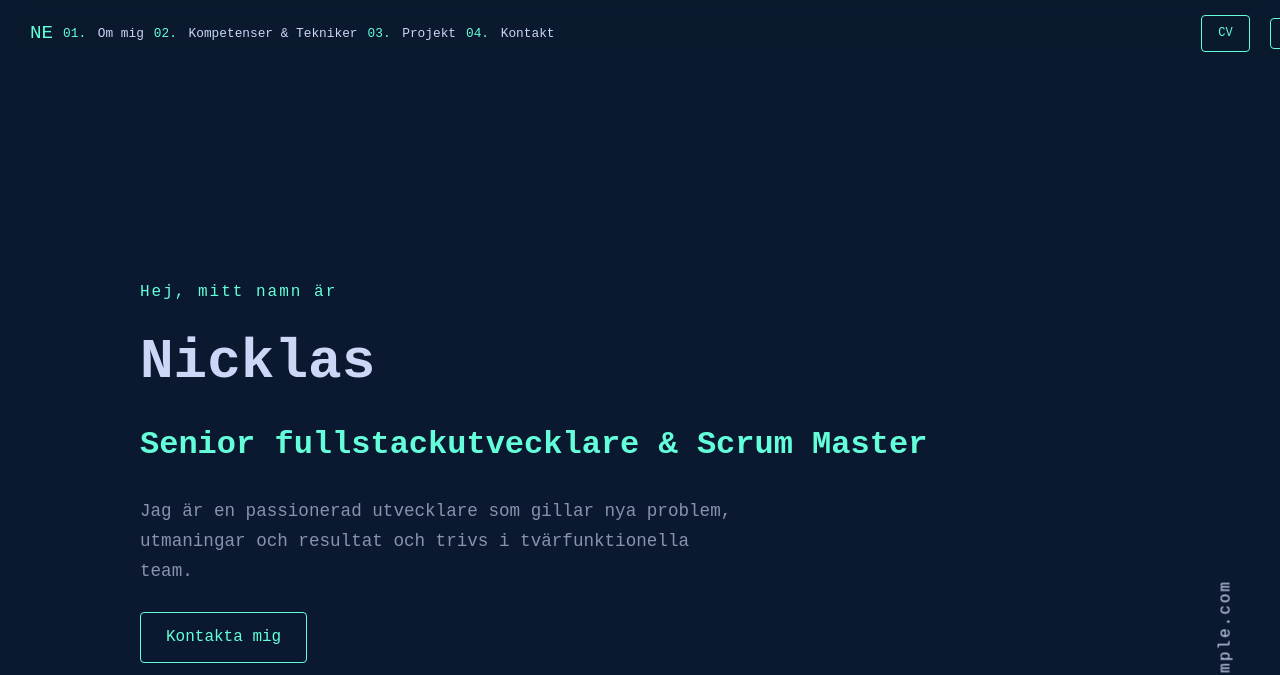
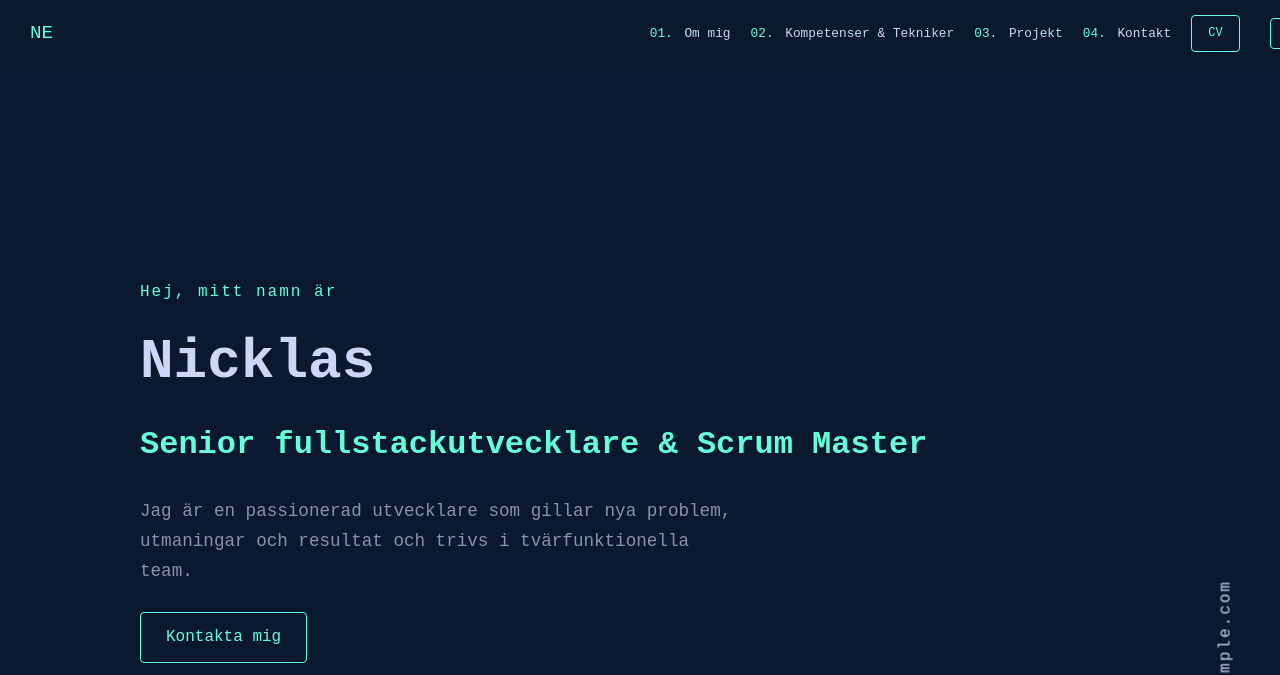
Before and after one commit to nicklas1988/portfolio-vue, a website: page index.html in a window 1280 px wide. Shown: the top 675 px of the page. Drawn offline with nearby package versions, Linux system fonts and the light colour scheme; a small style sheet from the web is missing.

Commit message:
Fixa layouten för språköversättning och navigationsmeny: flytta nav-länkarna till höger, justera CV- och språkknappens placering, flytta översatta Om-sektioner till translations.js och uppdatera app.js för att använda dem.

```diff
--- a/app.js
+++ b/app.js
@@ -15,38 +15,7 @@ createApp({
       // Kort beskrivning som visas i hero‑sektionen, hämtad från översättningar
       heroDescription: window.translations['sv'].hero.description,
       // Segmenterad information till om‑mig‑sektionen. Varje objekt innehåller en titel och antingen stycken eller en lista.
-      aboutSections: [
-        {
-          title: 'Profil',
-          paragraphs: [
-            'Nicklas är en passionerad utvecklare som gillar nya problem, utmaningar och resultat. Han arbetar väl i team och har både jobbat som utvecklare och Scrum Master.',
-            'Med över 12 års erfarenhet inom fullstackutveckling, framför allt i Java och React, trivs han i komplexa system och säkerhetsklassade miljöer med fokus på mikrotjänster, CI/CD, testautomatisering och DevOps.',
-            'Han är lösningsorienterad, strukturerad och målmedveten med en stark förmåga att analysera problem och hitta bra lösningar, och arbetar lika bra självständigt som i team.'
-          ]
-        },
-        {
-          title: 'Tekniker & Kompetenser',
-          list: [
-            'Java, JavaScript, TypeScript, Vue, React',
-            'Spring Boot, Quarkus, Terraform, Maven',
-            'PostgreSQL, Oracle PL/SQL, REST‑API',
-            'AWS, Azure, OpenShift, Docker/Podman, Kustomize',
-            'DevOps, CI/CD, GitHub Actions',
-            'TDD/BDD, Postman, SoapUI'
-          ],
-          paragraphs: []
-        },
-        {
-          title: 'Urval av uppdrag',
-          paragraphs: [
-            'SDG OOTS (2023–pågående): Systemutvecklare, testare & Scrum Master i EU‑projektet för automatiserat bevisutbyte.',
-            'Telia Company – C2B Services (2019–2023): Utveckling av mikrotjänster och integrationer med fokus på CI/CD och DevOps.',
-            'Telia Enable Zone (2018–2019): Utveckling av AWS Lambda‑funktioner och React‑frontend för mikrotjänster.',
-            'Telia NICE (2015–2018): Förvaltning och utveckling av fiberinventerings‑system.',
-            'Teracom FM‑radio (2011–2015): Systemingenjör och utvecklare för FM‑radio‑kedjan i Sverige.'
-          ]
-        }
-      ],
+      // aboutSections har flyttats till översättningar; se computed property `aboutSections`
       // Lista över färdigheter och deras nivåer i procent för kompetenssektionen
       skills: [
         { name: 'Java', level: 90 },
@@ -75,6 +44,13 @@ createApp({
       translations: window.translations
     };
   },
+
+  computed: {
+    // Dynamically derive the about sections based on the current language.
+    aboutSections() {
+      return this.translations[this.language].about.sections;
+    }
+  },
   methods: {
     submitForm() {
       alert(`Tack för ditt meddelande, ${this.contact.name}! Jag återkommer snart.`);
--- a/index.html
+++ b/index.html
@@ -19,6 +19,8 @@
     <!-- Navigation bar -->
     <div class="nav-container">
       <div class="logo">{{ logo }}</div>
+      <!-- Container for navigation links and action buttons. Placed to the right of the logo -->
+      <div class="nav-items">
         <nav>
           <ul class="nav-links">
             <li><a href="#about"><span class="number">01.</span> {{ translations[language].nav.about }}</a></li>
@@ -27,10 +29,9 @@
             <li><a href="#contact"><span class="number">04.</span> {{ translations[language].nav.contact }}</a></li>
           </ul>
         </nav>
-      <!-- CV button placed outside nav to prevent wrapping -->
         <a class="resume" href="#" title="CV">{{ translations[language].nav.cv }}</a>
-      <!-- Språkväxlarknapp -->
         <button class="lang-toggle" @click="toggleLanguage">{{ language === 'sv' ? 'EN' : 'SV' }}</button>
+      </div>
     </div>
     <!-- Hero content -->
     <div class="hero">
--- a/style.css
+++ b/style.css
@@ -28,7 +28,8 @@ header {
 
 .nav-container {
   display: flex;
-  justify-content: space-between;
+  /* Align items to the start; nav items container will push itself to the right */
+  justify-content: flex-start;
   align-items: center;
   position: fixed;
   top: 0;
@@ -43,6 +44,26 @@ header {
   flex-wrap: nowrap;
 }
 
+/* Container for navigation links and actions (CV and language toggle) */
+.nav-items {
+  display: flex;
+  align-items: center;
+  margin-left: auto;
+  gap: 20px;
+  white-space: nowrap;
+}
+
+/* Space between the CV button and language toggle inside nav-items */
+.nav-items .lang-toggle {
+  margin-left: 10px;
+}
+
+/* Ensure nav links line up horizontally within nav-items */
+.nav-items .nav-links {
+  display: flex;
+  gap: 20px;
+}
+
 /* Nav resume/CV button */
 .nav-container .resume {
   padding: 8px 16px;
@@ -54,8 +75,6 @@ header {
   text-decoration: none;
   transition: background 0.3s, color 0.3s;
 
-  /* Push the CV button to the far right of the navigation bar */
-  margin-left: auto;
 }
 
 .nav-container .resume:hover {
@@ -75,8 +94,6 @@ header {
   cursor: pointer;
   transition: background 0.3s, color 0.3s;
 
-  /* Add a small margin to separate the language toggle from the CV button */
-  margin-left: 10px;
 }
 
 .nav-container .lang-toggle:hover {
--- a/translations.js
+++ b/translations.js
@@ -30,6 +30,42 @@ window.translations = {
     footer: {
       rights: 'Alla rättigheter förbehållna.'
     }
+    ,
+    // Om‑mig‑sektionen: rubriker och innehåll på svenska
+    about: {
+      sections: [
+        {
+          title: 'Profil',
+          paragraphs: [
+            'Nicklas är en passionerad utvecklare som gillar nya problem, utmaningar och resultat. Han arbetar väl i team och har både jobbat som utvecklare och Scrum Master.',
+            'Med över 12 års erfarenhet inom fullstackutveckling, framför allt i Java och React, trivs han i komplexa system och säkerhetsklassade miljöer med fokus på mikrotjänster, CI/CD, testautomatisering och DevOps.',
+            'Han är lösningsorienterad, strukturerad och målmedveten med en stark förmåga att analysera problem och hitta bra lösningar, och arbetar lika bra självständigt som i team.'
+          ]
+        },
+        {
+          title: 'Tekniker & Kompetenser',
+          list: [
+            'Java, JavaScript, TypeScript, Vue, React',
+            'Spring Boot, Quarkus, Terraform, Maven',
+            'PostgreSQL, Oracle PL/SQL, REST‑API',
+            'AWS, Azure, OpenShift, Docker/Podman, Kustomize',
+            'DevOps, CI/CD, GitHub Actions',
+            'TDD/BDD, Postman, SoapUI'
+          ],
+          paragraphs: []
+        },
+        {
+          title: 'Urval av uppdrag',
+          paragraphs: [
+            'SDG OOTS (2023–pågående): Systemutvecklare, testare & Scrum Master i EU‑projektet för automatiserat bevisutbyte.',
+            'Telia Company – C2B Services (2019–2023): Utveckling av mikrotjänster och integrationer med fokus på CI/CD och DevOps.',
+            'Telia Enable Zone (2018–2019): Utveckling av AWS Lambda‑funktioner och React‑frontend för mikrotjänster.',
+            'Telia NICE (2015–2018): Förvaltning och utveckling av fiberinventerings‑system.',
+            'Teracom FM‑radio (2011–2015): Systemingenjör och utvecklare för FM‑radio‑kedjan i Sverige.'
+          ]
+        }
+      ]
+    }
   },
   en: {
     nav: {
@@ -54,5 +90,41 @@ window.translations = {
     footer: {
       rights: 'All rights reserved.'
     }
+    ,
+    // About section: headings and content in English
+    about: {
+      sections: [
+        {
+          title: 'Profile',
+          paragraphs: [
+            'Nicklas is a passionate developer who enjoys new problems, challenges and results. He works well in teams and has worked both as a developer and Scrum Master.',
+            'With over 12 years of full‑stack development experience, primarily in Java and React, he thrives in complex and security‑classified environments focusing on microservices, CI/CD, test automation and DevOps.',
+            'He is solutions oriented, structured and goal‑driven with a strong ability to analyse problems and find good solutions, and works just as well independently as in a team.'
+          ]
+        },
+        {
+          title: 'Technologies & Skills',
+          list: [
+            'Java, JavaScript, TypeScript, Vue, React',
+            'Spring Boot, Quarkus, Terraform, Maven',
+            'PostgreSQL, Oracle PL/SQL, REST‑API',
+            'AWS, Azure, OpenShift, Docker/Podman, Kustomize',
+            'DevOps, CI/CD, GitHub Actions',
+            'TDD/BDD, Postman, SoapUI'
+          ],
+          paragraphs: []
+        },
+        {
+          title: 'Selected assignments',
+          paragraphs: [
+            'SDG OOTS (2023–present): Systems developer, tester & Scrum Master in the EU project for automated evidence exchange.',
+            'Telia Company – C2B Services (2019–2023): Development of microservices and integrations focusing on CI/CD and DevOps.',
+            'Telia Enable Zone (2018–2019): Development of AWS Lambda functions and a React frontend for microservices.',
+            'Telia NICE (2015–2018): Maintenance and development of a fibre inventory system.',
+            'Teracom FM radio (2011–2015): Systems engineer and developer for Sweden’s FM radio chain.'
+          ]
+        }
+      ]
+    }
   }
 };
```
Lines whose indentation alone changed are shown as unchanged.
